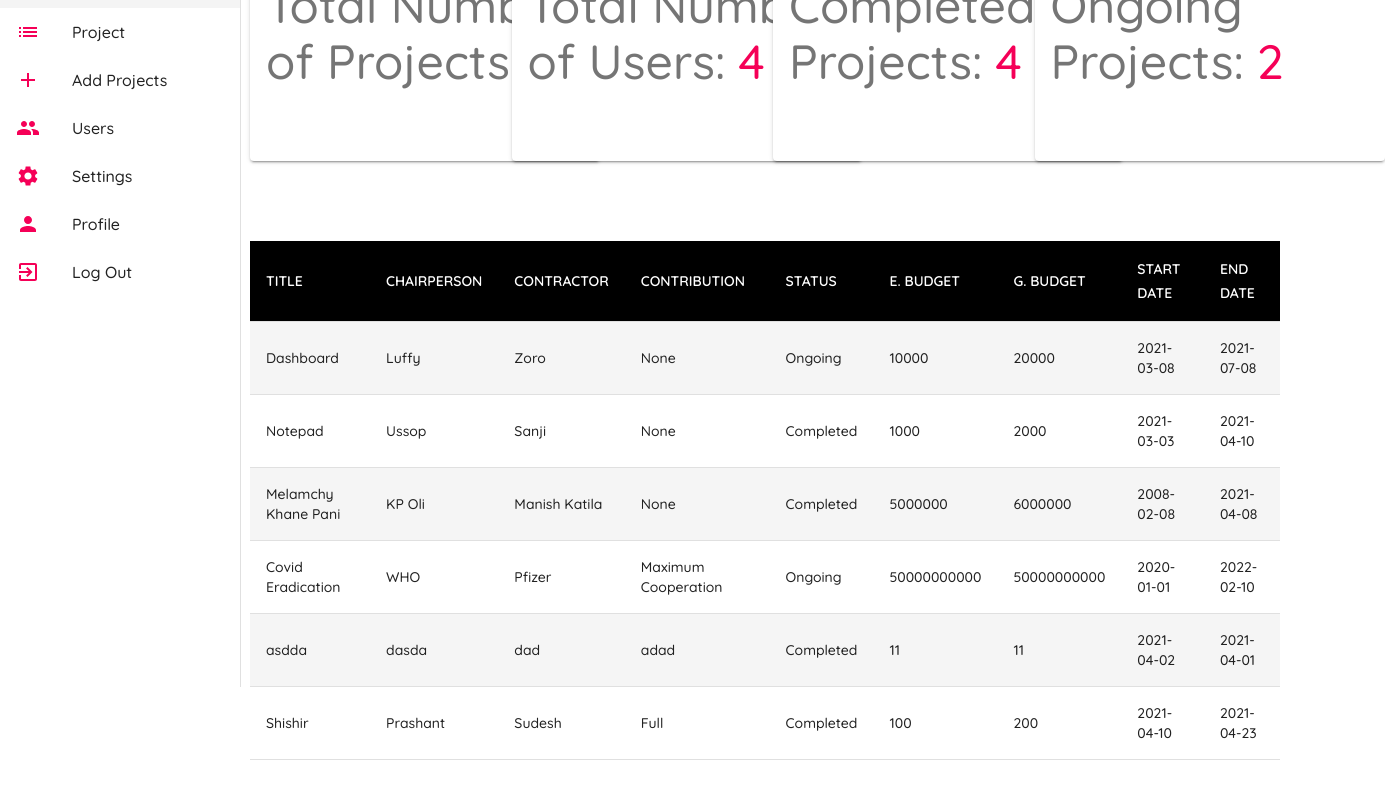
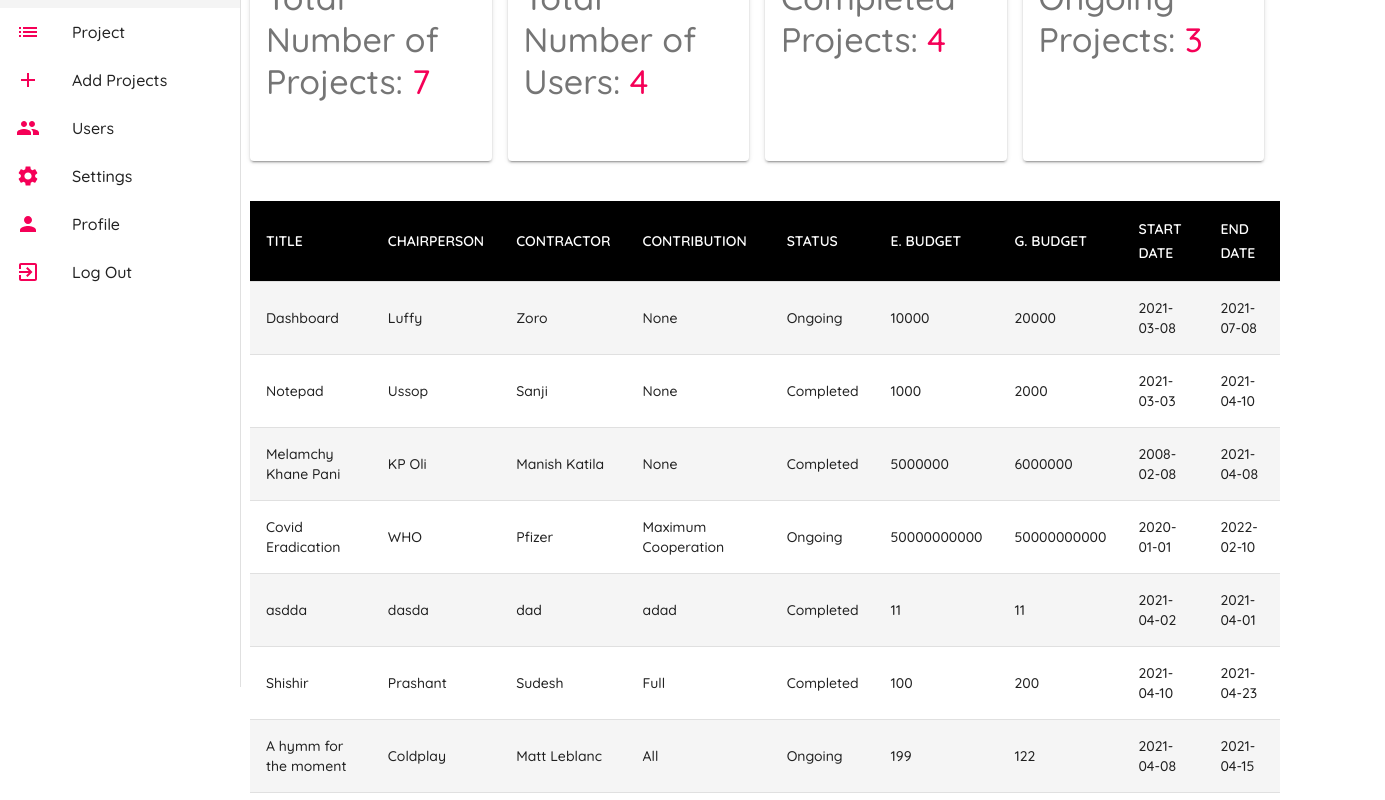
Before and after one commit to birajrb/dashboard, a React (Create React App) app: page / in a window 1280 px wide. Shown: the part 113-913 px from the top of the page, 1385 px wide, since content can reach past the window. Built offline with nearby package versions, Linux system fonts and the light colour scheme; data requests are answered from the project's data file.

Commit message:
Updates homepage

```diff
--- a/data/db.json
+++ b/data/db.json
@@ -77,6 +77,19 @@
       "sd": "2021-04-10",
       "ed": "2021-04-23",
       "id": 9
+    },
+    {
+      "title": "A hymm for the moment",
+      "chairperson": "Coldplay",
+      "contractor": "Matt Leblanc",
+      "description": "Yeaaaaaahhhh how long must you wait for me? yeahhh ",
+      "contribution": "All",
+      "status": "Ongoing",
+      "eb": "199",
+      "gb": "122",
+      "sd": "2021-04-08",
+      "ed": "2021-04-15",
+      "id": 10
     }
   ]
 }
--- a/src/App.js
+++ b/src/App.js
@@ -2,11 +2,9 @@ import React from "react";
 import { createMuiTheme } from "@material-ui/core/styles";
 import { ThemeProvider } from "@material-ui/core/styles";
 import { BrowserRouter as Router, Switch, Route } from "react-router-dom";
-import Dashboard from "./pages/Dashboard";
-import Layout from "./layout/Layout";
-import Add from "./pages/Add";
-import Project from "./pages/Project";
-import EditProject from "./pages/EditProject";
+
+import Login from "./pages/Login";
+import Home from "./pages/Home";
 
 const theme = createMuiTheme({
   typography: {
@@ -22,22 +20,14 @@ function App() {
   return (
     <ThemeProvider theme={theme}>
       <Router>
-        <Layout>
-          <Switch>
-            <Route exact path="/">
-              <Dashboard />
-            </Route>
-            <Route path="/add">
-              <Add />
-            </Route>
-            <Route exact path="/project">
-              <Project />
-            </Route>
-            <Route path="/project/:projectId/edit">
-              <EditProject />
-            </Route>
-          </Switch>
-        </Layout>
+        <Switch>
+          <Route path="/login">
+            <Login />
+          </Route>
+          <Route path="/">
+            <Home />
+          </Route>
+        </Switch>
       </Router>
     </ThemeProvider>
   );
--- a/src/pages/Dashboard.js
+++ b/src/pages/Dashboard.js
@@ -6,7 +6,6 @@ import TableContainer from '@material-ui/core/TableContainer';
 import TableHead from '@material-ui/core/TableHead';
 import TableRow from '@material-ui/core/TableRow';
 import { withStyles, createStyles, makeStyles } from '@material-ui/core/styles';
-import Grid from '@material-ui/core/Grid';
 import Card from '@material-ui/core/Card';
 import CardContent from '@material-ui/core/CardContent';
 import Typography from '@material-ui/core/Typography';
@@ -33,7 +32,6 @@ const useStyles = makeStyles((theme) =>
     root: {
       "& .MuiTextField-root": {
         margin: theme.spacing(1),
-        // width: "50ch",
       },
     },
     button: {
@@ -41,27 +39,32 @@ const useStyles = makeStyles((theme) =>
       marginTop: theme.spacing(1),
     },
     table: {
-      minWidth: 700
     },
     paper: {
       padding: theme.spacing(2),
       textAlign: 'center',
       color: theme.palette.text.secondary,
-
       borderColor: "white"
     },
     cardHeight: {
       height: 200,
-      width: 350
+      flexShrink: 1,
+      flexGrow: 1,
+      marginRight: theme.spacing(2),
+      marginBottom: theme.spacing(5),
+      width: 150,
     },
     cardDisplay: {
-      display: "inline"
+      display: "inline",
+
+    },
+    cardContainer: {
+      display: "flex",
+      flexWrap: "wrap"
     }
 
   })
 );
-
-
 
 function Dashboard() {
   const classes = useStyles();
@@ -85,40 +88,28 @@ function Dashboard() {
   const [spacing, setSpacing] = React.useState(2);
   return (
     <div >
-      <Grid container spacing={10} >
-        <Grid item xs={12}>
-          <Grid container justify="center" spacing={spacing}>
-            <Grid item xs={3}>
+      <div className={classes.cardContainer}>
         <Card className={classes.cardHeight} elevation={2}>
           <CardContent>
-                  <Typography variant="h3" color="textSecondary">Total Number of Projects: <Typography variant="h3" className={classes.cardDisplay} color="secondary">{projects.length}</Typography></Typography>
+            <Typography variant="h4" color="textSecondary">Total Number of Projects: <Typography variant="h4" className={classes.cardDisplay} color="secondary">{projects.length}</Typography></Typography>
           </CardContent>
         </Card>
-            </Grid>
-            <Grid item xs={3}>
         <Card className={classes.cardHeight} elevation={2}>
           <CardContent>
-                  <Typography variant="h3" color="textSecondary">Total Number of Users: <Typography variant="h3" className={classes.cardDisplay} color="secondary">4</Typography></Typography>
+            <Typography variant="h4" color="textSecondary">Total Number of Users: <Typography variant="h4" className={classes.cardDisplay} color="secondary">4</Typography></Typography>
           </CardContent>
         </Card>
-            </Grid>
-            <Grid item xs={3}>
         <Card className={classes.cardHeight} elevation={2}>
           <CardContent>
-                  <Typography variant="h3" color="textSecondary">Completed Projects: <Typography variant="h3" className={classes.cardDisplay} color="secondary">{projects.filter(project => project.status === 'Completed').length}</Typography></Typography>
+            <Typography variant="h4" color="textSecondary">Completed Projects: <Typography variant="h4" className={classes.cardDisplay} color="secondary">{projects.filter(project => project.status === 'Completed').length}</Typography></Typography>
           </CardContent>
         </Card>
-            </Grid>
-            <Grid item xs={3}>
         <Card className={classes.cardHeight} elevation={2}>
           <CardContent>
-                  <Typography variant="h3" color="textSecondary">Ongoing Projects: <Typography variant="h3" className={classes.cardDisplay} color="secondary">{projects.filter(project => project.status === 'Ongoing').length}</Typography></Typography>
+            <Typography variant="h4" color="textSecondary">Ongoing Projects: <Typography variant="h4" className={classes.cardDisplay} color="secondary">{projects.filter(project => project.status === 'Ongoing').length}</Typography></Typography>
           </CardContent>
         </Card>
-            </Grid>
-          </Grid>
-        </Grid>
-        <Grid item xs={12}>
+      </div>
       {projects.length > 0 ? <TableContainer>
         <Table className={classes.table}>
           <TableHead>
@@ -143,9 +134,6 @@ function Dashboard() {
           </TableBody>
         </Table>
       </TableContainer> : null}
-        </Grid>
-      </Grid>
-
     </div >
   )
 }
```
Lines whose indentation alone changed are shown as unchanged.
